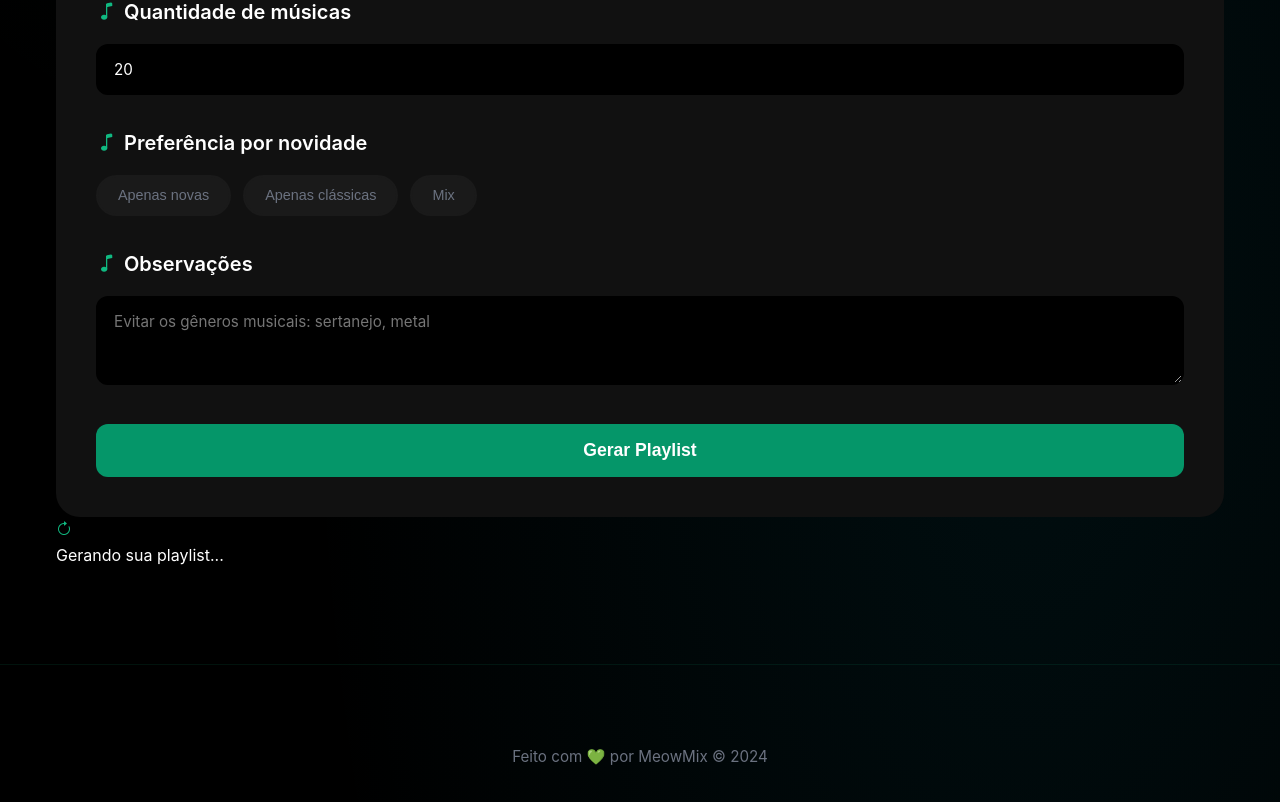
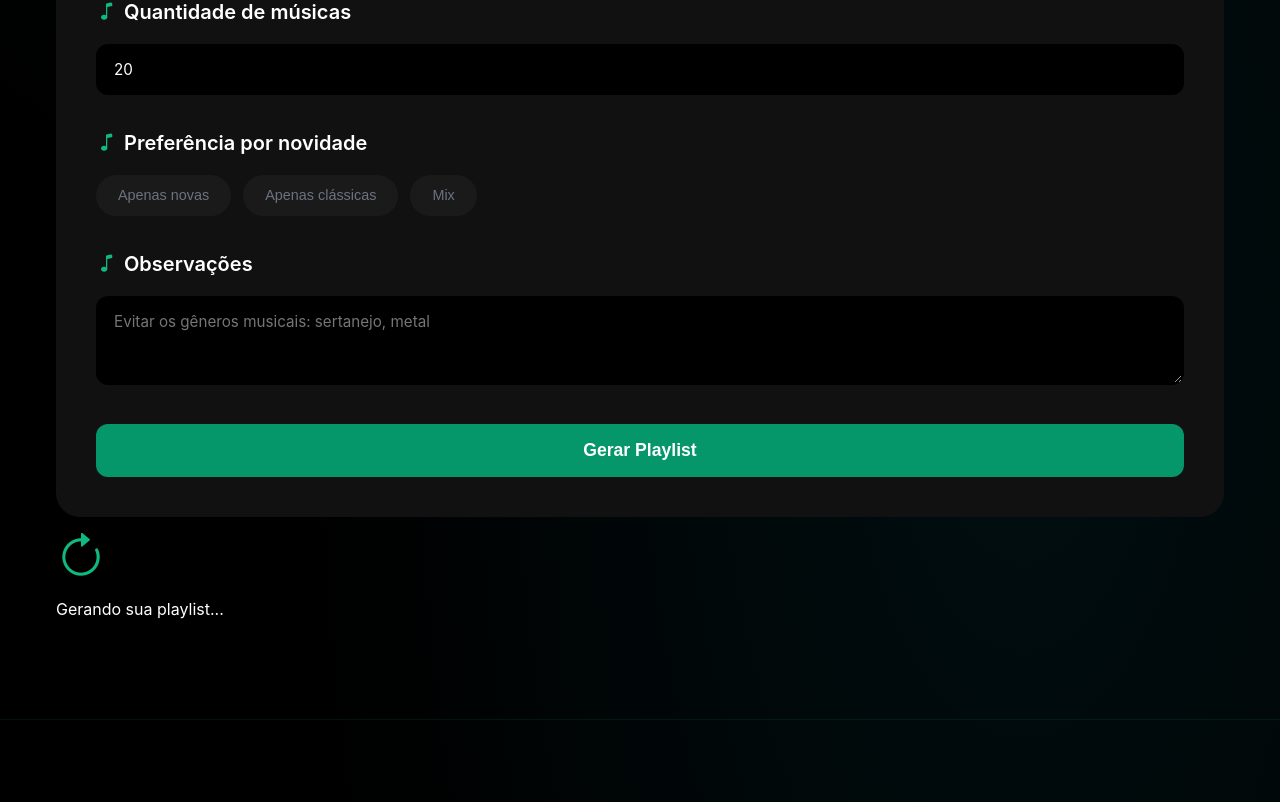
Before and after one commit to tainararcs/meow-mix, a React (Vite) app: page / in a window 1280 px wide. Shown: the part 1989-2791 px from the top of the page. Built offline with nearby package versions, Linux system fonts and the light colour scheme.

Commit message:
Add loading spinner animation and keyframes
Add loading spinner styles and keyframes.

```diff
--- a/src/index.css
+++ b/src/index.css
@@ -719,3 +719,13 @@ button[type="submit"]:active {
   from { opacity: 0; transform: translateY(10px); }
   to   { opacity: 1; transform: translateY(0); }
 }
+
+.loading-spinner {
+  font-size: 50px;  /* Tamanho do ícone */
+  animation: spin 1s linear infinite;
+}
+
+@keyframes spin {
+  0% { transform: rotate(0deg); }
+  100% { transform: rotate(360deg); }
+}
```
